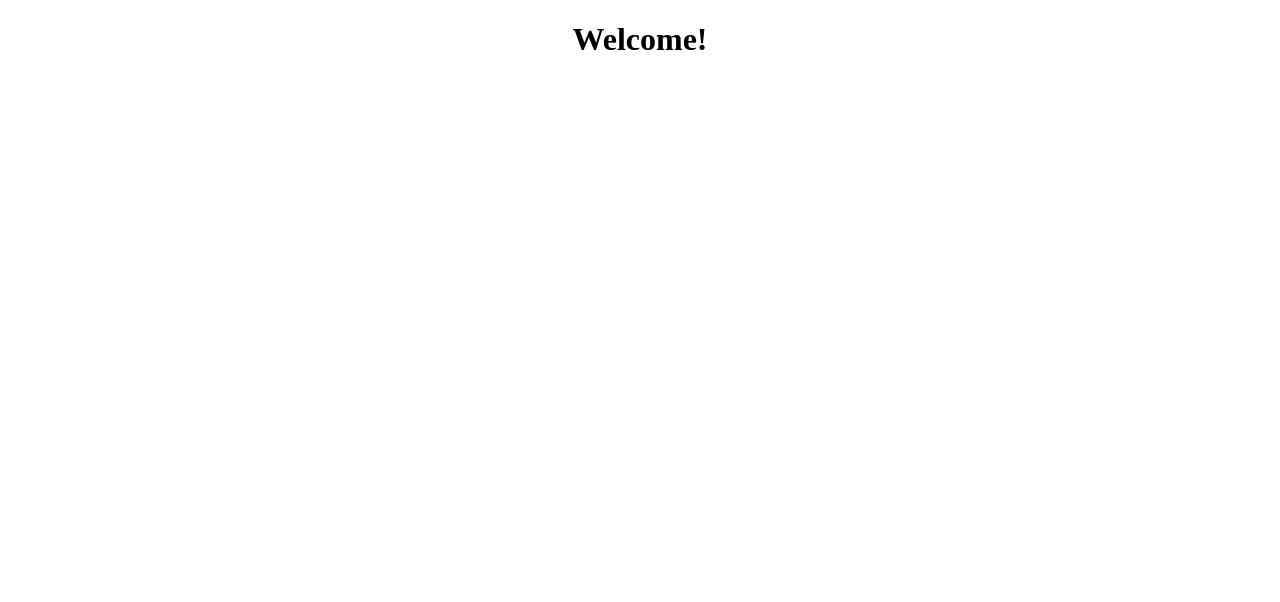
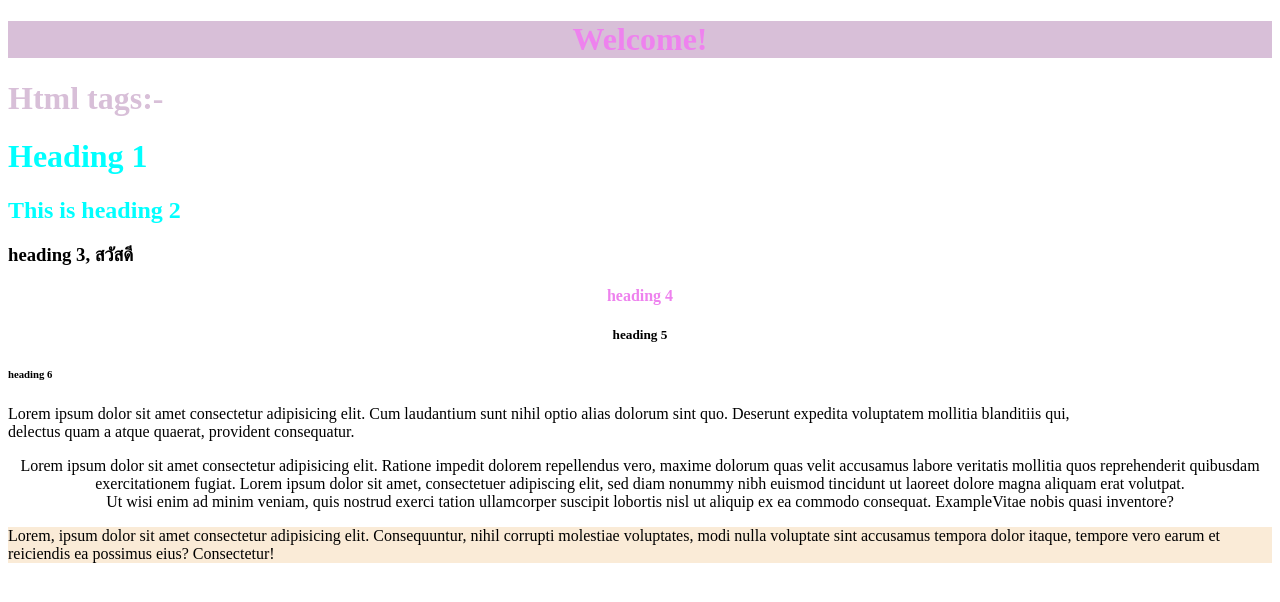
Before and after one commit to anviananya/Yule, a plain HTML site: page index.html in a window 1280 px wide. Drawn offline with Linux system fonts and the light colour scheme.

Commit message:
Add files via upload

```diff
--- a/index.html
+++ b/index.html
@@ -1,14 +1,33 @@
 <!DOCTYPE html>
 <html lang="en">
 <head>
-    <link href="favicon.ico" rel="icon" type="image/x-icon" />
+    <link href="images/favicon.ico" rel="icon" type="image/x-icon" />
     <meta charset="UTF-8">
     <meta http-equiv="X-UA-Compatible" content="IE=edge">
     <meta name="viewport" content="width=device-width, initial-scale=1.0">
     <title>Yule Ball</title>
 </head>
 <body>
-    <h1><center>Welcome!</center></h1>
-
+    <h1 style= "background-color: thistle;"><center> <font color="Violet">Welcome!</font></center></h1>
+    <h1><font color= "Thistle">Html tags:-</font></h1>
+    <h1><font face= "Times New Roman" color= "Aqua">Heading 1</font></h1>
+    <h2><font color= "Aqua">This is heading 2</font></h2>
+    <h3>heading 3, สวัสดี</h3>
+    <h4><center><font color="Violet">heading 4</font></center></h4>
+    <h5><center>heading 5</center></h5>
+    <h6>heading 6</h6>
+    <p align= "justify">
+        Lorem ipsum dolor sit amet consectetur adipisicing elit. Cum laudantium sunt nihil optio alias dolorum sint quo. Deserunt expedita voluptatem mollitia blanditiis qui,<br> delectus quam a atque quaerat, provident consequatur.
+    </p>
+    <p align= "center">
+        Lorem ipsum dolor sit amet consectetur adipisicing elit. Ratione impedit dolorem repellendus vero, maxime dolorum quas velit accusamus labore veritatis mollitia quos reprehenderit quibusdam exercitationem fugiat. Lorem ipsum dolor sit amet, consectetuer adipiscing elit, sed diam nonummy nibh euismod tincidunt ut laoreet dolore magna aliquam erat volutpat.
+        <br>
+        Ut wisi enim ad minim veniam, quis nostrud exerci tation ullamcorper suscipit lobortis nisl ut aliquip ex ea commodo consequat.
+        ExampleVitae nobis quasi inventore?
+    </p>
+    <p style=background-color:antiquewhite;">
+        Lorem, ipsum dolor sit amet consectetur adipisicing elit. Consequuntur, nihil corrupti molestiae voluptates, modi nulla voluptate sint accusamus tempora dolor itaque, tempore vero earum et reiciendis ea possimus eius? Consectetur!
+        <br>
+    </p>
 </body>
 </html>
```
